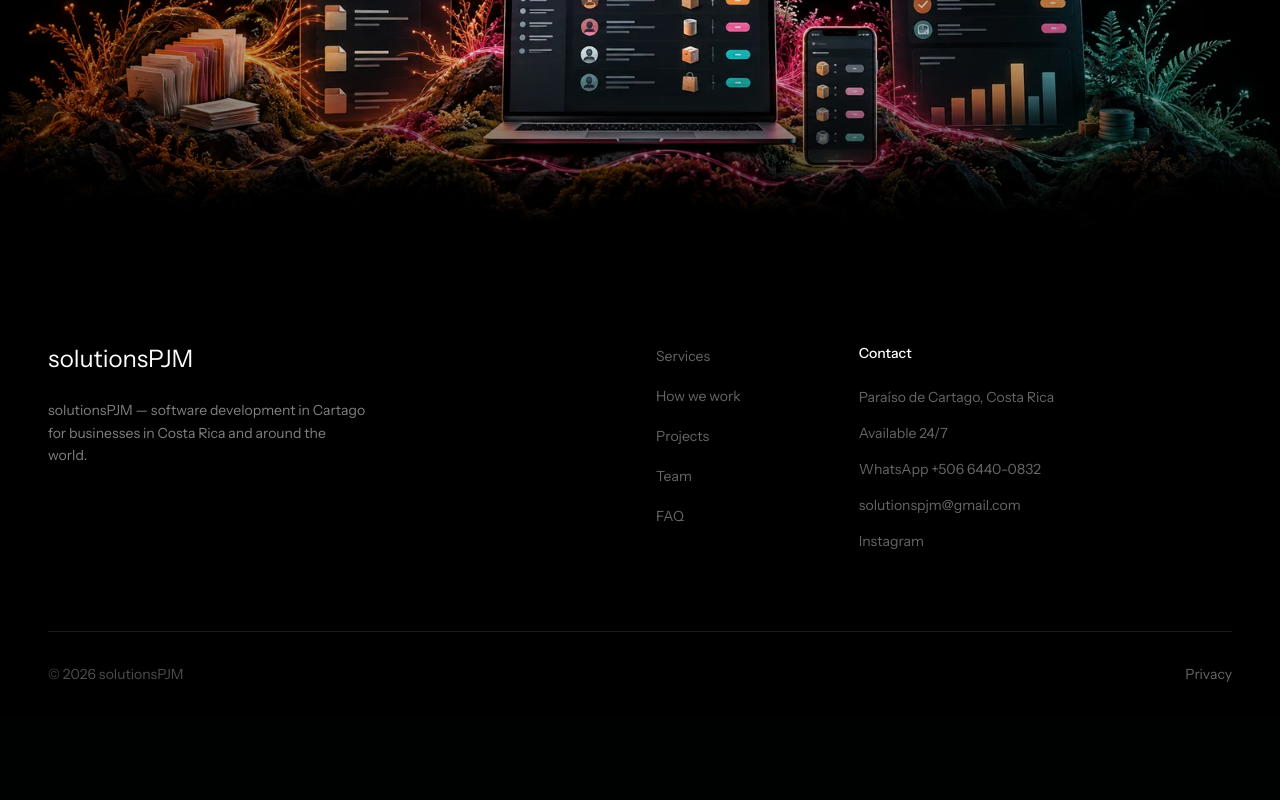
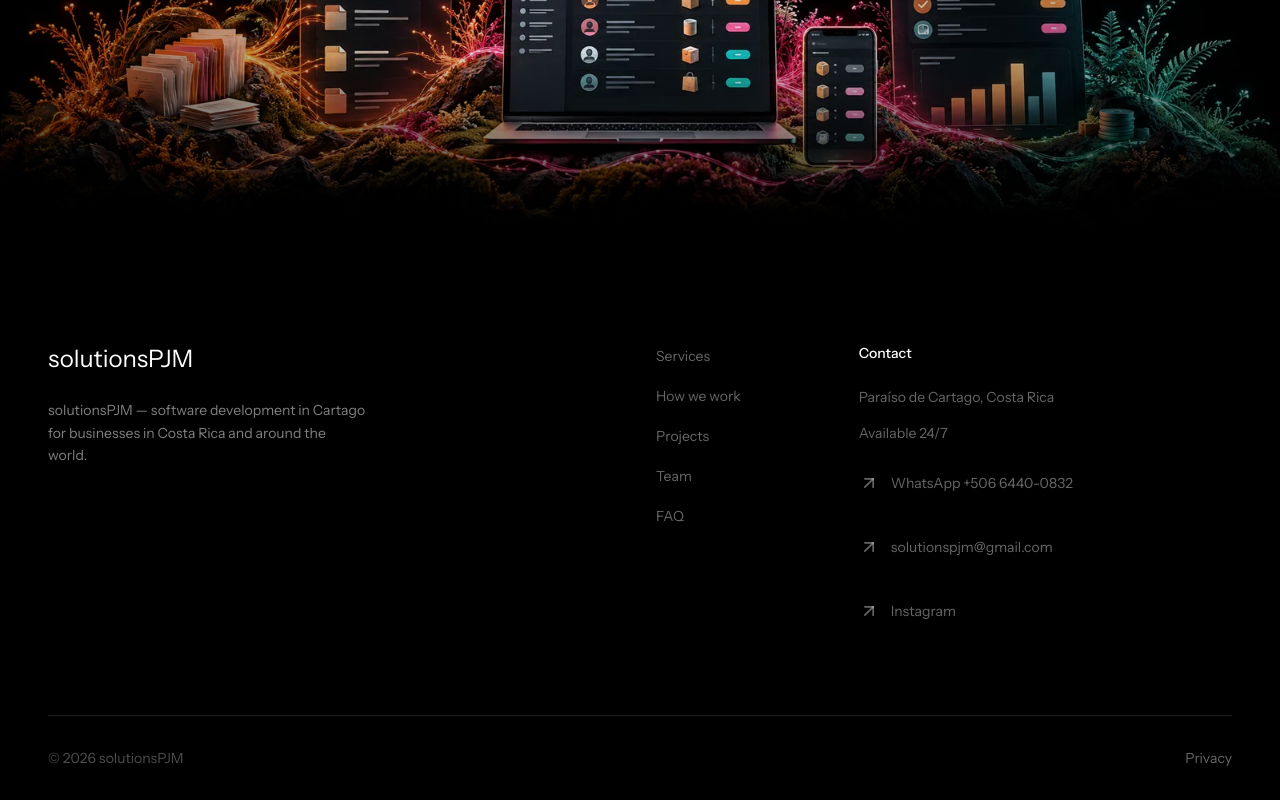
Before and after one commit to FreelancersProjects2026/Landing-Page, a Next.js app: page /en in a window 1280 px wide. Shown: the part 7901-8701 px from the top of the page. Before the commit the page ends 8617 px from the top, so only its background shows below. Built offline with nearby package versions, Linux system fonts and the light colour scheme.

Commit message:
feat(footer): 017-T02 enlace de contacto con orbe, icono y acento
Co-Authored-By: Claude Opus 5.5 <noreply@anthropic.com>

```diff
--- a/src/components/landing/footer-contact-link.tsx
+++ b/src/components/landing/footer-contact-link.tsx
@@ -1,30 +1,37 @@
-import type { ReactNode } from 'react'
-import { ArrowUpRight } from 'lucide-react'
+import type { CSSProperties, ReactNode } from 'react'
+import { ArrowUpRight, type LucideIcon } from 'lucide-react'
 
 import { externalLinkProps } from './external-link'
 
 type FooterContactLinkProps = {
   href: string
   external?: boolean
+  icon?: LucideIcon
+  accent?: string
   children: ReactNode
 }
 
 export function FooterContactLink({
   href,
   external = false,
+  icon: Icon = ArrowUpRight,
+  accent = '#ffffff',
   children,
 }: FooterContactLinkProps) {
   return (
     <a
       href={href}
       {...(external ? externalLinkProps : {})}
-      className="hover:text-white transition-colors inline-flex items-center gap-1 group"
+      className="group inline-flex items-center gap-3 min-h-12 rounded-full hover:text-white transition-colors focus-visible:outline-none focus-visible:ring-2 focus-visible:ring-white focus-visible:ring-offset-2 focus-visible:ring-offset-black"
     >
+      <span
+        aria-hidden="true"
+        className="contact-orb"
+        style={{ '--orb-accent': accent } as CSSProperties}
+      >
+        <Icon aria-hidden="true" className="w-5 h-5" />
+      </span>
       {children}
-      <ArrowUpRight
-        aria-hidden="true"
-        className="w-3 h-3 opacity-0 -translate-x-1 group-hover:opacity-100 group-hover:translate-x-0 transition-all"
-      />
     </a>
   )
 }
```
Also changed, not shown: 2 other files (tests, documents, lock files or other folders).
